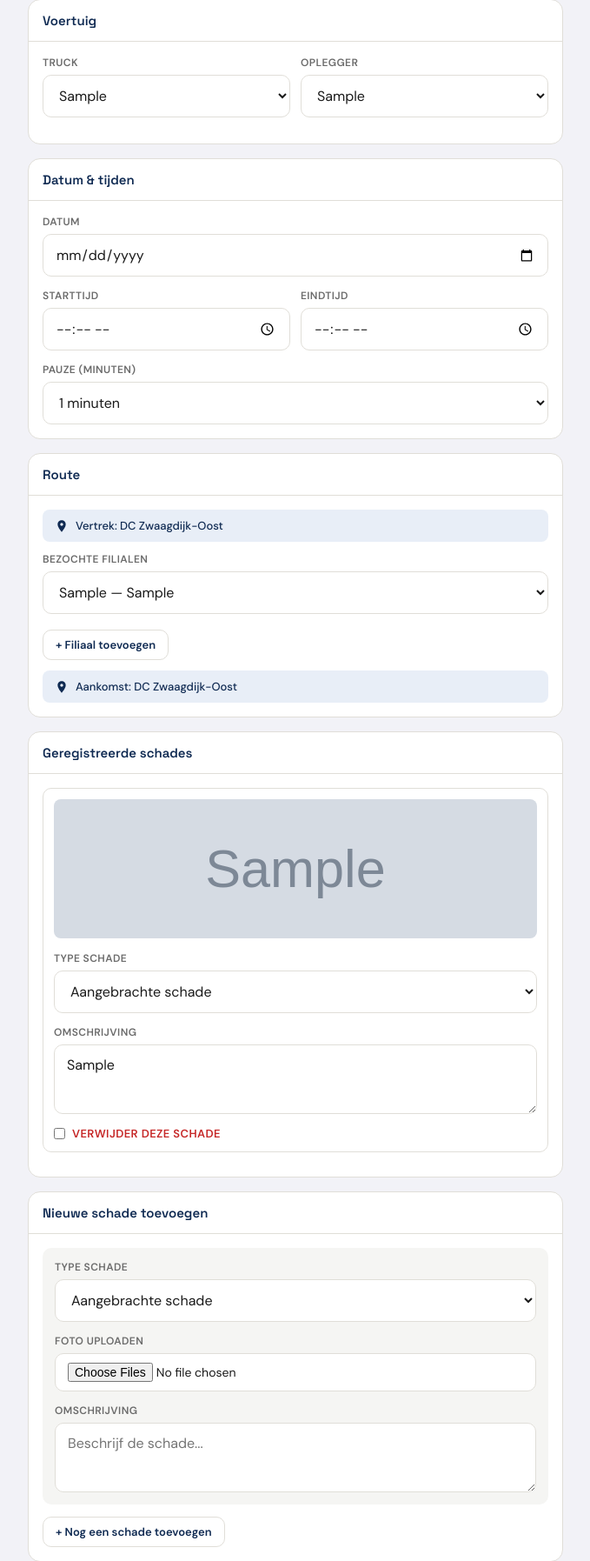
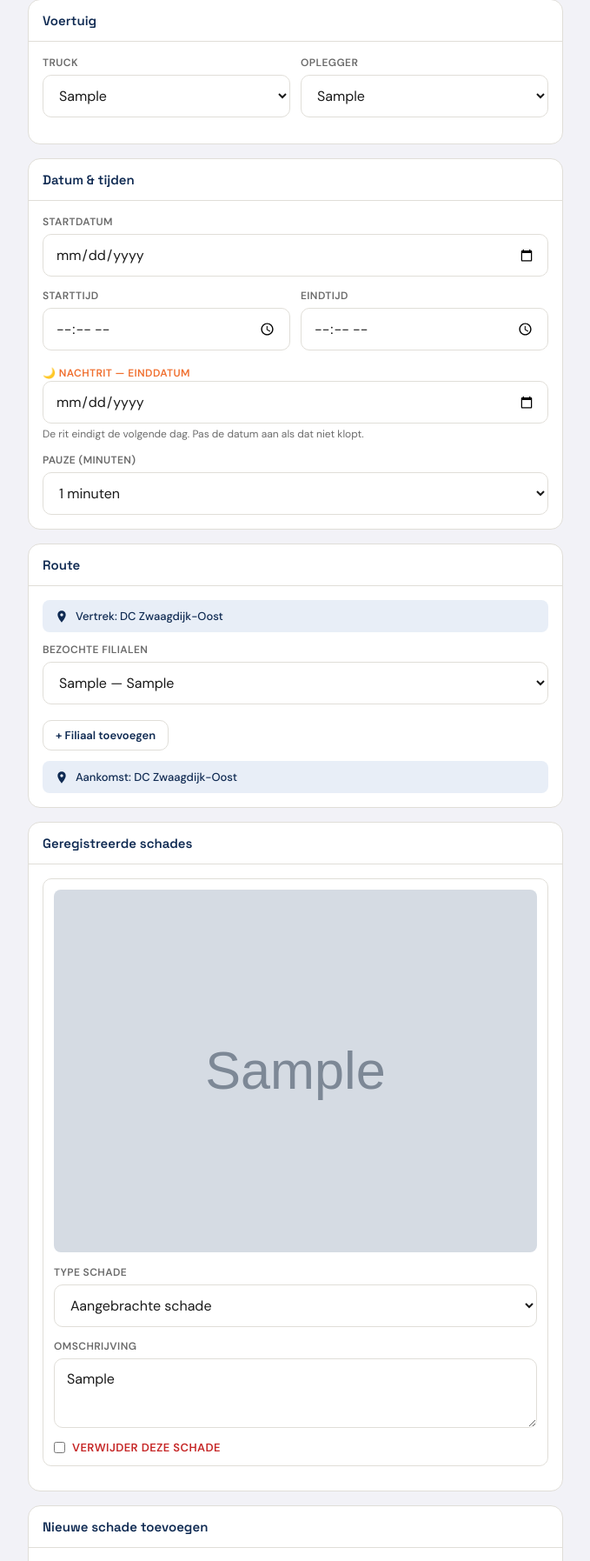
Before and after one commit to MarcoVisser388/Ritlog, a Flask app: page /rit-bewerken/1 in a window 1280 px wide. Shown: the part 153-1948 px from the top of the page at 87% size, without its empty margins (300-979 px from the left). Run offline with Flask 3, Linux system fonts and the light colour scheme; the visitor is signed in with stand-in values (Sample User, id 1); tables that the repository leaves empty hold one stand-in row (values such as "Sample post"); grey boxes marked "Sample" are stand-in pictures.

Commit message:
zorgen dat werktijden niet meer kunnen overlappen en dat meerdaagse ritten mogelijk zijn

```diff
--- a/app.py
+++ b/app.py
@@ -118,6 +118,41 @@ def bereken_kilometers(filiaalnummers):
         print("FOUT BIJ API CALL:", e)
         return 0
 
+# ── Overlap check ──────────────────────────────────────────
+
+def controleer_overlap(chauffeur_id, datum, starttijd, eindtijd, einddatum, uitzondering_rit_id=None):
+    if not starttijd or not eindtijd:
+        return False
+    conn = sqlite3.connect("ritten.db")
+    cursor = conn.cursor()
+    start_dt = datetime.datetime.fromisoformat(f"{datum}T{starttijd}")
+    eind_datum = einddatum if einddatum else datum
+    eind_dt = datetime.datetime.fromisoformat(f"{eind_datum}T{eindtijd}")
+    if uitzondering_rit_id:
+        cursor.execute("""SELECT id, datum, starttijd, eindtijd, einddatum FROM ritten
+            WHERE chauffeur_id = ? AND is_demo = 0 AND id != ? AND starttijd != '' AND eindtijd != ''""",
+            (chauffeur_id, uitzondering_rit_id))
+    else:
+        cursor.execute("""SELECT id, datum, starttijd, eindtijd, einddatum FROM ritten
+            WHERE chauffeur_id = ? AND is_demo = 0 AND starttijd != '' AND eindtijd != ''""",
+            (chauffeur_id,))
+    bestaande_ritten = cursor.fetchall()
+    conn.close()
+    for r in bestaande_ritten:
+        try:
+            r_start = datetime.datetime.fromisoformat(f"{r[1]}T{r[2]}")
+            r_eind_datum = r[4] if r[4] else r[1]
+            r_eind = datetime.datetime.fromisoformat(f"{r_eind_datum}T{r[3]}")
+            if start_dt < r_eind and eind_dt > r_start:
+                return True
+        except:
+            continue
+    return False
+
+# ── Hulp SQL voor uren berekening ──────────────────────────────────────────
+
+UREN_SQL = "CAST((julianday(COALESCE(einddatum, datum) || ' ' || eindtijd) - julianday(datum || ' ' || starttijd)) * 24 * 60 AS INTEGER) - CAST(pauze_minuten AS INTEGER)"
+
 # ── Database ──────────────────────────────────────────
 
 def init_db():
@@ -152,6 +187,7 @@ def init_db():
         pauze_minuten INTEGER DEFAULT 0,
         is_demo INTEGER DEFAULT 0,
         kilometers REAL DEFAULT 0,
+        einddatum TEXT,
         FOREIGN KEY (chauffeur_id) REFERENCES chauffeurs(id),
         FOREIGN KEY (truck_id) REFERENCES trucks(id),
         FOREIGN KEY (oplegger_id) REFERENCES opleggers(id))""")
@@ -175,7 +211,7 @@ def init_db():
         huisnummer TEXT,
         postcode TEXT,
         plaats TEXT)""")
-    for kolom in ["is_demo INTEGER DEFAULT 0", "kilometers REAL DEFAULT 0"]:
+    for kolom in ["is_demo INTEGER DEFAULT 0", "kilometers REAL DEFAULT 0", "einddatum TEXT"]:
         try:
             cursor.execute(f"ALTER TABLE ritten ADD COLUMN {kolom}")
         except:
@@ -249,7 +285,7 @@ def overzicht():
         cursor.execute("""SELECT ritten.id, chauffeurs.naam, trucks.kenteken, opleggers.opleggernummer,
                ritten.datum, ritten.starttijd, ritten.eindtijd, ritten.opmerkingen,
                ritten.pauze_minuten, ritten.is_demo, ritten.kilometers,
-               CASE WHEN COUNT(schades.id) > 0 THEN 1 ELSE 0 END, MAX(schades.type)
+               CASE WHEN COUNT(schades.id) > 0 THEN 1 ELSE 0 END, MAX(schades.type), ritten.einddatum
             FROM ritten
             LEFT JOIN chauffeurs ON ritten.chauffeur_id = chauffeurs.id
             LEFT JOIN trucks ON ritten.truck_id = trucks.id
@@ -261,7 +297,7 @@ def overzicht():
         cursor.execute("""SELECT ritten.id, chauffeurs.naam, trucks.kenteken, opleggers.opleggernummer,
                ritten.datum, ritten.starttijd, ritten.eindtijd, ritten.opmerkingen,
                ritten.pauze_minuten, ritten.is_demo, ritten.kilometers,
-               CASE WHEN COUNT(schades.id) > 0 THEN 1 ELSE 0 END, MAX(schades.type)
+               CASE WHEN COUNT(schades.id) > 0 THEN 1 ELSE 0 END, MAX(schades.type), ritten.einddatum
             FROM ritten
             LEFT JOIN chauffeurs ON ritten.chauffeur_id = chauffeurs.id
             LEFT JOIN trucks ON ritten.truck_id = trucks.id
@@ -273,7 +309,7 @@ def overzicht():
         cursor.execute("""SELECT ritten.id, chauffeurs.naam, trucks.kenteken, opleggers.opleggernummer,
                ritten.datum, ritten.starttijd, ritten.eindtijd, ritten.opmerkingen,
                ritten.pauze_minuten, ritten.is_demo, ritten.kilometers,
-               CASE WHEN COUNT(schades.id) > 0 THEN 1 ELSE 0 END, MAX(schades.type)
+               CASE WHEN COUNT(schades.id) > 0 THEN 1 ELSE 0 END, MAX(schades.type), ritten.einddatum
             FROM ritten
             LEFT JOIN chauffeurs ON ritten.chauffeur_id = chauffeurs.id
             LEFT JOIN trucks ON ritten.truck_id = trucks.id
@@ -301,11 +337,11 @@ def overzicht():
         cursor.execute("SELECT COUNT(DISTINCT rf.filiaalnummer) FROM rit_filialen rf JOIN ritten r ON rf.rit_id = r.id WHERE r.datum >= ? AND r.datum <= ? AND r.chauffeur_id = ? AND r.is_demo = 0", (van, tot, chauffeur_id))
     stats_filialen = cursor.fetchone()[0]
     if is_demo:
-        cursor.execute("SELECT COALESCE(SUM((CAST(strftime('%H', eindtijd) AS INTEGER) * 60 + CAST(strftime('%M', eindtijd) AS INTEGER)) - (CAST(strftime('%H', starttijd) AS INTEGER) * 60 + CAST(strftime('%M', starttijd) AS INTEGER)) - CAST(pauze_minuten AS INTEGER)), 0) FROM ritten WHERE datum >= ? AND datum <= ? AND starttijd != '' AND eindtijd != '' AND is_demo = 1", (van, tot))
+        cursor.execute(f"SELECT COALESCE(SUM({UREN_SQL}), 0) FROM ritten WHERE datum >= ? AND datum <= ? AND starttijd != '' AND eindtijd != '' AND is_demo = 1", (van, tot))
     elif is_admin:
-        cursor.execute("SELECT COALESCE(SUM((CAST(strftime('%H', eindtijd) AS INTEGER) * 60 + CAST(strftime('%M', eindtijd) AS INTEGER)) - (CAST(strftime('%H', starttijd) AS INTEGER) * 60 + CAST(strftime('%M', starttijd) AS INTEGER)) - CAST(pauze_minuten AS INTEGER)), 0) FROM ritten WHERE datum >= ? AND datum <= ? AND starttijd != '' AND eindtijd != ''", (van, tot))
+        cursor.execute(f"SELECT COALESCE(SUM({UREN_SQL}), 0) FROM ritten WHERE datum >= ? AND datum <= ? AND starttijd != '' AND eindtijd != ''", (van, tot))
     else:
-        cursor.execute("SELECT COALESCE(SUM((CAST(strftime('%H', eindtijd) AS INTEGER) * 60 + CAST(strftime('%M', eindtijd) AS INTEGER)) - (CAST(strftime('%H', starttijd) AS INTEGER) * 60 + CAST(strftime('%M', starttijd) AS INTEGER)) - CAST(pauze_minuten AS INTEGER)), 0) FROM ritten WHERE datum >= ? AND datum <= ? AND starttijd != '' AND eindtijd != '' AND chauffeur_id = ? AND is_demo = 0", (van, tot, chauffeur_id))
+        cursor.execute(f"SELECT COALESCE(SUM({UREN_SQL}), 0) FROM ritten WHERE datum >= ? AND datum <= ? AND starttijd != '' AND eindtijd != '' AND chauffeur_id = ? AND is_demo = 0", (van, tot, chauffeur_id))
     minuten = cursor.fetchone()[0]
     stats_uren = round(minuten / 60, 1)
     if is_demo:
@@ -345,11 +381,11 @@ def stats():
         cursor.execute("SELECT COUNT(DISTINCT rf.filiaalnummer) FROM rit_filialen rf JOIN ritten r ON rf.rit_id = r.id WHERE r.datum >= ? AND r.datum <= ? AND r.chauffeur_id = ? AND r.is_demo = 0", (van, tot, chauffeur_id))
     filialen = cursor.fetchone()[0]
     if is_demo:
-        cursor.execute("SELECT COALESCE(SUM((CAST(strftime('%H', eindtijd) AS INTEGER) * 60 + CAST(strftime('%M', eindtijd) AS INTEGER)) - (CAST(strftime('%H', starttijd) AS INTEGER) * 60 + CAST(strftime('%M', starttijd) AS INTEGER)) - CAST(pauze_minuten AS INTEGER)), 0) FROM ritten WHERE datum >= ? AND datum <= ? AND starttijd != '' AND eindtijd != '' AND is_demo = 1", (van, tot))
+        cursor.execute(f"SELECT COALESCE(SUM({UREN_SQL}), 0) FROM ritten WHERE datum >= ? AND datum <= ? AND starttijd != '' AND eindtijd != '' AND is_demo = 1", (van, tot))
     elif is_admin:
-        cursor.execute("SELECT COALESCE(SUM((CAST(strftime('%H', eindtijd) AS INTEGER) * 60 + CAST(strftime('%M', eindtijd) AS INTEGER)) - (CAST(strftime('%H', starttijd) AS INTEGER) * 60 + CAST(strftime('%M', starttijd) AS INTEGER)) - CAST(pauze_minuten AS INTEGER)), 0) FROM ritten WHERE datum >= ? AND datum <= ? AND starttijd != '' AND eindtijd != ''", (van, tot))
+        cursor.execute(f"SELECT COALESCE(SUM({UREN_SQL}), 0) FROM ritten WHERE datum >= ? AND datum <= ? AND starttijd != '' AND eindtijd != ''", (van, tot))
     else:
-        cursor.execute("SELECT COALESCE(SUM((CAST(strftime('%H', eindtijd) AS INTEGER) * 60 + CAST(strftime('%M', eindtijd) AS INTEGER)) - (CAST(strftime('%H', starttijd) AS INTEGER) * 60 + CAST(strftime('%M', starttijd) AS INTEGER)) - CAST(pauze_minuten AS INTEGER)), 0) FROM ritten WHERE datum >= ? AND datum <= ? AND starttijd != '' AND eindtijd != '' AND chauffeur_id = ? AND is_demo = 0", (van, tot, chauffeur_id))
+        cursor.execute(f"SELECT COALESCE(SUM({UREN_SQL}), 0) FROM ritten WHERE datum >= ? AND datum <= ? AND starttijd != '' AND eindtijd != '' AND chauffeur_id = ? AND is_demo = 0", (van, tot, chauffeur_id))
     minuten = cursor.fetchone()[0]
     uren = round(minuten / 60, 1)
     if is_demo:
@@ -376,7 +412,7 @@ def overzicht_data():
     if is_admin:
         cursor.execute("""SELECT ritten.id, chauffeurs.naam, trucks.kenteken, opleggers.opleggernummer,
                ritten.datum, ritten.starttijd, ritten.eindtijd, ritten.opmerkingen,
-               ritten.pauze_minuten, ritten.is_demo, ritten.kilometers
+               ritten.pauze_minuten, ritten.is_demo, ritten.kilometers, ritten.einddatum
             FROM ritten LEFT JOIN chauffeurs ON ritten.chauffeur_id = chauffeurs.id
             LEFT JOIN trucks ON ritten.truck_id = trucks.id
             LEFT JOIN opleggers ON ritten.oplegger_id = opleggers.id
@@ -385,7 +421,7 @@ def overzicht_data():
     elif is_demo:
         cursor.execute("""SELECT ritten.id, chauffeurs.naam, trucks.kenteken, opleggers.opleggernummer,
                ritten.datum, ritten.starttijd, ritten.eindtijd, ritten.opmerkingen,
-               ritten.pauze_minuten, ritten.is_demo, ritten.kilometers
+               ritten.pauze_minuten, ritten.is_demo, ritten.kilometers, ritten.einddatum
             FROM ritten LEFT JOIN chauffeurs ON ritten.chauffeur_id = chauffeurs.id
             LEFT JOIN trucks ON ritten.truck_id = trucks.id
             LEFT JOIN opleggers ON ritten.oplegger_id = opleggers.id
@@ -394,7 +430,7 @@ def overzicht_data():
     else:
         cursor.execute("""SELECT ritten.id, chauffeurs.naam, trucks.kenteken, opleggers.opleggernummer,
                ritten.datum, ritten.starttijd, ritten.eindtijd, ritten.opmerkingen,
-               ritten.pauze_minuten, ritten.is_demo, ritten.kilometers
+               ritten.pauze_minuten, ritten.is_demo, ritten.kilometers, ritten.einddatum
             FROM ritten LEFT JOIN chauffeurs ON ritten.chauffeur_id = chauffeurs.id
             LEFT JOIN trucks ON ritten.truck_id = trucks.id
             LEFT JOIN opleggers ON ritten.oplegger_id = opleggers.id
@@ -409,10 +445,13 @@ def overzicht_data():
         schade_row = cursor.fetchone()
         heeft_schade = schade_row[0] > 0
         schade_type = schade_row[1] or 'aangebracht'
+        einddatum = r[11]
+        is_nachtrit = einddatum and einddatum != r[4]
         resultaat.append({
             "id": r[0], "chauffeur": r[1], "truck": r[2], "oplegger": r[3],
             "datum": r[4], "starttijd": r[5], "eindtijd": r[6],
             "opmerkingen": r[7], "pauze_minuten": r[8], "kilometers": r[10],
+            "einddatum": einddatum, "is_nachtrit": is_nachtrit,
             "filialen": filialen, "heeft_schade": heeft_schade,
             "schade_type": schade_type, "is_admin": is_admin
         })
@@ -614,6 +653,7 @@ def rit_opslaan():
     datum = request.form.get("datum", "").strip()
     starttijd = request.form.get("starttijd", "").strip()
     eindtijd = request.form.get("eindtijd", "").strip()
+    einddatum = request.form.get("einddatum", "").strip() or None
     opmerkingen = request.form.get("opmerkingen", "").strip()
     pauze_minuten = request.form.get("pauze_minuten", 0)
     filialen = request.form.getlist("filiaal[]")
@@ -625,13 +665,20 @@ def rit_opslaan():
     except (ValueError, TypeError):
         flash("Ongeldige invoer gedetecteerd.", "fout")
         return redirect(url_for("rit"))
+    if not einddatum and starttijd and eindtijd and eindtijd <= starttijd:
+        volgende_dag = (datetime.date.fromisoformat(datum) + datetime.timedelta(days=1)).isoformat()
+        einddatum = volgende_dag
+    if not is_demo and starttijd and eindtijd:
+        if controleer_overlap(chauffeur_id, datum, starttijd, eindtijd, einddatum):
+            flash("Je hebt al een rit die overlapt met deze tijden.", "fout")
+            return redirect(url_for("rit"))
     filialen_gefilterd = [f for f in filialen if f.strip()]
     kilometers = bereken_kilometers(filialen_gefilterd)
     conn = sqlite3.connect("ritten.db")
     cursor = conn.cursor()
-    cursor.execute("""INSERT INTO ritten (chauffeur_id, truck_id, oplegger_id, datum, starttijd, eindtijd, opmerkingen, pauze_minuten, is_demo, kilometers)
-        VALUES (?, ?, ?, ?, ?, ?, ?, ?, ?, ?)""",
-        (chauffeur_id, truck_id, oplegger_id, datum, starttijd, eindtijd, opmerkingen, pauze_minuten, 1 if is_demo else 0, kilometers))
+    cursor.execute("""INSERT INTO ritten (chauffeur_id, truck_id, oplegger_id, datum, starttijd, eindtijd, opmerkingen, pauze_minuten, is_demo, kilometers, einddatum)
+        VALUES (?, ?, ?, ?, ?, ?, ?, ?, ?, ?, ?)""",
+        (chauffeur_id, truck_id, oplegger_id, datum, starttijd, eindtijd, opmerkingen, pauze_minuten, 1 if is_demo else 0, kilometers, einddatum))
     rit_id = cursor.lastrowid
     for volgorde, filiaalnummer in enumerate(filialen_gefilterd):
         cursor.execute("INSERT INTO rit_filialen (rit_id, filiaalnummer, volgorde) VALUES (?, ?, ?)", (rit_id, filiaalnummer, volgorde + 1))
@@ -661,7 +708,7 @@ def rit_detail(rit_id):
     cursor = conn.cursor()
     cursor.execute("""SELECT ritten.id, ritten.chauffeur_id, ritten.truck_id, ritten.oplegger_id,
                ritten.datum, ritten.starttijd, ritten.eindtijd, ritten.opmerkingen,
-               ritten.pauze_minuten, ritten.is_demo, ritten.kilometers FROM ritten WHERE id = ?""", (rit_id,))
+               ritten.pauze_minuten, ritten.is_demo, ritten.kilometers, ritten.einddatum FROM ritten WHERE id = ?""", (rit_id,))
     rit = cursor.fetchone()
     if not rit:
         flash("Rit niet gevonden.", "fout")
@@ -694,9 +741,10 @@ def rit_detail(rit_id):
     schades = [{"foto_pad": r[0], "omschrijving": r[1], "type": r[2] or "aangebracht"} for r in schades_rows]
     gewerkte_uren = None
     if rit[5] and rit[6]:
-        start = rit[5].split(":")
-        eind = rit[6].split(":")
-        minuten = (int(eind[0]) * 60 + int(eind[1])) - (int(start[0]) * 60 + int(start[1])) - (rit[8] or 0)
+        start_dt = datetime.datetime.fromisoformat(f"{rit[4]}T{rit[5]}")
+        eind_datum = rit[11] if rit[11] else rit[4]
+        eind_dt = datetime.datetime.fromisoformat(f"{eind_datum}T{rit[6]}")
+        minuten = int((eind_dt - start_dt).total_seconds() / 60) - (rit[8] or 0)
         gewerkte_uren = round(minuten / 60, 1)
     conn.close()
     return render_template("rit_detail.html", rit=rit, chauffeur_naam=chauffeur_naam,
@@ -731,7 +779,7 @@ def rit_bewerken(rit_id):
     cursor = conn.cursor()
     cursor.execute("""SELECT ritten.id, ritten.chauffeur_id, ritten.truck_id, ritten.oplegger_id,
                ritten.datum, ritten.starttijd, ritten.eindtijd, ritten.opmerkingen,
-               ritten.pauze_minuten FROM ritten WHERE id = ?""", (rit_id,))
+               ritten.pauze_minuten, ritten.einddatum FROM ritten WHERE id = ?""", (rit_id,))
     rit = cursor.fetchone()
     if not rit:
         flash("Rit niet gevonden.", "fout")
@@ -763,12 +811,12 @@ def rit_bewerken(rit_id):
 @login_vereist
 def rit_bewerken_opslaan(rit_id):
     is_admin = session.get("rol") == "admin"
-    chauffeur_id = session.get("chauffeur_id")
+    chauffeur_id_sessie = session.get("chauffeur_id")
     conn = sqlite3.connect("ritten.db")
     cursor = conn.cursor()
     cursor.execute("SELECT chauffeur_id FROM ritten WHERE id = ?", (rit_id,))
     rit = cursor.fetchone()
-    if not rit or (not is_admin and rit[0] != chauffeur_id):
+    if not rit or (not is_admin and rit[0] != chauffeur_id_sessie):
         flash("Geen toegang.", "fout")
         conn.close()
         return redirect(url_for("overzicht"))
@@ -777,6 +825,7 @@ def rit_bewerken_opslaan(rit_id):
     datum = request.form.get("datum", "").strip()
     starttijd = request.form.get("starttijd", "").strip()
     eindtijd = request.form.get("eindtijd", "").strip()
+    einddatum = request.form.get("einddatum", "").strip() or None
     opmerkingen = request.form.get("opmerkingen", "").strip()
     pauze_minuten = request.form.get("pauze_minuten", 0)
     filialen = request.form.getlist("filiaal[]")
@@ -788,11 +837,20 @@ def rit_bewerken_opslaan(rit_id):
         flash("Ongeldige invoer.", "fout")
         conn.close()
         return redirect(url_for("rit_bewerken", rit_id=rit_id))
+    if not einddatum and starttijd and eindtijd and eindtijd <= starttijd:
+        volgende_dag = (datetime.date.fromisoformat(datum) + datetime.timedelta(days=1)).isoformat()
+        einddatum = volgende_dag
+    chauffeur_id_rit = rit[0]
+    if starttijd and eindtijd:
+        if controleer_overlap(chauffeur_id_rit, datum, starttijd, eindtijd, einddatum, uitzondering_rit_id=rit_id):
+            flash("Deze tijden overlappen met een andere rit.", "fout")
+            conn.close()
+            return redirect(url_for("rit_bewerken", rit_id=rit_id))
     filialen_gefilterd = [f for f in filialen if f.strip()]
     kilometers = bereken_kilometers(filialen_gefilterd)
     cursor.execute("""UPDATE ritten SET truck_id=?, oplegger_id=?, datum=?, starttijd=?, eindtijd=?,
-                          opmerkingen=?, pauze_minuten=?, kilometers=? WHERE id=?""",
-                   (truck_id, oplegger_id, datum, starttijd, eindtijd, opmerkingen, pauze_minuten, kilometers, rit_id))
+                          opmerkingen=?, pauze_minuten=?, kilometers=?, einddatum=? WHERE id=?""",
+                   (truck_id, oplegger_id, datum, starttijd, eindtijd, opmerkingen, pauze_minuten, kilometers, einddatum, rit_id))
     cursor.execute("DELETE FROM rit_filialen WHERE rit_id = ?", (rit_id,))
     for volgorde, filiaalnummer in enumerate(filialen_gefilterd):
         cursor.execute("INSERT INTO rit_filialen (rit_id, filiaalnummer, volgorde) VALUES (?, ?, ?)",
@@ -833,7 +891,7 @@ def api_ritten():
     cursor = conn.cursor()
     cursor.execute("""SELECT ritten.id, chauffeurs.naam, trucks.kenteken, opleggers.opleggernummer,
                ritten.datum, ritten.starttijd, ritten.eindtijd, ritten.pauze_minuten,
-               ritten.kilometers, ritten.opmerkingen
+               ritten.kilometers, ritten.opmerkingen, ritten.einddatum
         FROM ritten LEFT JOIN chauffeurs ON ritten.chauffeur_id = chauffeurs.id
         LEFT JOIN trucks ON ritten.truck_id = trucks.id
         LEFT JOIN opleggers ON ritten.oplegger_id = opleggers.id
@@ -842,7 +900,8 @@ def api_ritten():
     conn.close()
     return jsonify([{"id": r[0], "chauffeur": r[1], "truck": r[2], "oplegger": r[3],
                      "datum": r[4], "starttijd": r[5], "eindtijd": r[6],
-                     "pauze_minuten": r[7], "kilometers": r[8], "opmerkingen": r[9]} for r in ritten])
+                     "pauze_minuten": r[7], "kilometers": r[8], "opmerkingen": r[9],
+                     "einddatum": r[10]} for r in ritten])
 
 @app.route("/api/filialen")
 def api_filialen():
@@ -950,11 +1009,8 @@ def schade_rapport(rit_id):
     filialen_str = " · ".join([f["filiaalnummer"] for f in filialen]) if filialen else "—"
     vandaag = datetime.date.today().strftime("%d-%m-%Y")
 
-    html = f"""
-    <!DOCTYPE html>
-    <html>
-    <head>
-    <meta charset="UTF-8">
+    html = f"""<!DOCTYPE html>
+    <html><head><meta charset="UTF-8">
     <style>
         body {{ font-family: Arial, sans-serif; margin: 0; padding: 0; color: #111; }}
         .header {{ background: #0F2A52; padding: 24px; display: flex; justify-content: space-between; align-items: flex-start; }}
@@ -976,18 +1032,10 @@ def schade_rapport(rit_id):
         .schade img {{ width: 100%; border-radius: 8px; margin: 8px 0; object-fit: contain; }}
         .schade-omschr {{ font-size: 13px; color: #333; margin-top: 4px; }}
         .footer {{ padding: 14px 24px; background: #f9f9f9; text-align: center; font-size: 11px; color: #999; }}
-    </style>
-    </head>
-    <body>
+    </style></head><body>
     <div class="header">
-        <div class="header-left">
-            <h1>Schade rapport</h1>
-            <p>RitLog — Automatisch gegenereerd</p>
-        </div>
-        <div class="header-right">
-            <div class="label">Datum rapport</div>
-            <div class="value">{vandaag}</div>
-        </div>
+        <div class="header-left"><h1>Schade rapport</h1><p>RitLog — Automatisch gegenereerd</p></div>
+        <div class="header-right"><div class="label">Datum rapport</div><div class="value">{vandaag}</div></div>
     </div>
     <div class="section">
         <div class="section-title">Rit gegevens</div>
@@ -1000,8 +1048,7 @@ def schade_rapport(rit_id):
             <div class="field"><label>Eindtijd</label><span>{rit[6] or '—'}</span></div>
         </div>
         <div class="field" style="margin-top:10px;"><label>Bezochte filialen</label><span>{filialen_str}</span></div>
-    </div>
-    """
+    </div>"""
 
     for i, schade in enumerate(schades, 1):
         type_label = "Bestaande schade" if schade["type"] == "bestaand" else "Aangebrachte schade"
@@ -1014,22 +1061,16 @@ def schade_rapport(rit_id):
             {"<img src='" + schade['foto_b64'] + "'>" if schade['foto_b64'] else ""}
             {"<div class='schade-omschr'>" + schade['omschrijving'] + "</div>" if schade['omschrijving'] else ""}
         </div>
-    </div>
-        """
+    </div>"""
 
     html += f"""
     <div class="footer">Gegenereerd door RitLog · DC Zwaagdijk-Oost · {vandaag}</div>
-    </body>
-    </html>
-    """
+    </body></html>"""
 
     pdf = WeasyHTML(string=html).write_pdf()
     from flask import Response
-    return Response(
-        pdf,
-        mimetype="application/pdf",
-        headers={"Content-Disposition": f"attachment; filename=schade-rapport-rit-{rit_id}.pdf"}
-    )
+    return Response(pdf, mimetype="application/pdf",
+                    headers={"Content-Disposition": f"attachment; filename=schade-rapport-rit-{rit_id}.pdf"})
 
 if __name__ == "__main__":
     init_db()
--- a/templates/rit_bewerken.html
+++ b/templates/rit_bewerken.html
@@ -73,18 +73,23 @@
             <div class="card-header"><span class="card-title">Datum & tijden</span></div>
             <div class="card-body">
                 <div class="form-group">
-                    <label>Datum</label>
-                    <input type="date" name="datum" value="{{ rit[4] }}" required>
+                    <label>Startdatum</label>
+                    <input type="date" name="datum" id="datum" value="{{ rit[4] }}" required>
                 </div>
                 <div class="form-row">
                     <div class="form-group">
                         <label>Starttijd</label>
-                        <input type="time" name="starttijd" value="{{ rit[5] }}">
+                        <input type="time" name="starttijd" id="starttijd" value="{{ rit[5] }}">
                     </div>
                     <div class="form-group">
                         <label>Eindtijd</label>
-                        <input type="time" name="eindtijd" value="{{ rit[6] }}">
+                        <input type="time" name="eindtijd" id="eindtijd" value="{{ rit[6] }}" onchange="checkNachtrit()">
                     </div>
+                </div>
+                <div class="form-group" id="einddatum-groep" style="{% if rit[9] %}display:block{% else %}display:none{% endif %};">
+                    <label style="color:var(--oranje);">🌙 Nachtrit — einddatum</label>
+                    <input type="date" name="einddatum" id="einddatum" value="{{ rit[9] or '' }}">
+                    <div style="font-size:12px;color:var(--tekst-zacht);margin-top:4px;">De rit eindigt de volgende dag. Pas de datum aan als dat niet klopt.</div>
                 </div>
                 <div class="form-group">
                     <label>Pauze (minuten)</label>
@@ -143,7 +148,7 @@
                 {% for schade in huidige_schades %}
                 <div style="border:1px solid var(--grijs-mid);border-radius:10px;padding:12px;margin-bottom:12px;">
                     {% if schade.foto_pad %}
-                    <img src="/uploads/{{ schade.foto_pad | basename }}" style="width:100%;border-radius:8px;margin-bottom:10px;object-fit:cover;max-height:160px;">
+                    <img src="/uploads/{{ schade.foto_pad | basename }}" style="width:100%;border-radius:8px;margin-bottom:10px;object-fit:contain;">
                     {% endif %}
                     <div class="form-group">
                         <label>Type schade</label>
@@ -232,6 +237,26 @@
 </nav>
 
 <script>
+    function checkNachtrit() {
+        const starttijd = document.getElementById("starttijd").value;
+        const eindtijd = document.getElementById("eindtijd").value;
+        const groep = document.getElementById("einddatum-groep");
+        const einddatumVeld = document.getElementById("einddatum");
+        const datum = document.getElementById("datum").value;
+
+        if (starttijd && eindtijd && eindtijd <= starttijd) {
+            groep.style.display = "block";
+            if (datum && !einddatumVeld.value) {
+                const volgendeDag = new Date(datum);
+                volgendeDag.setDate(volgendeDag.getDate() + 1);
+                einddatumVeld.valueAsDate = volgendeDag;
+            }
+        } else {
+            groep.style.display = "none";
+            einddatumVeld.value = "";
+        }
+    }
+
     function filiaalToevoegen() {
         const container = document.getElementById("filialen");
         const eersteSelect = container.querySelector("select");
```
Also changed, not shown: templates/rit.html (+29 -6 lines), 1 other file.
